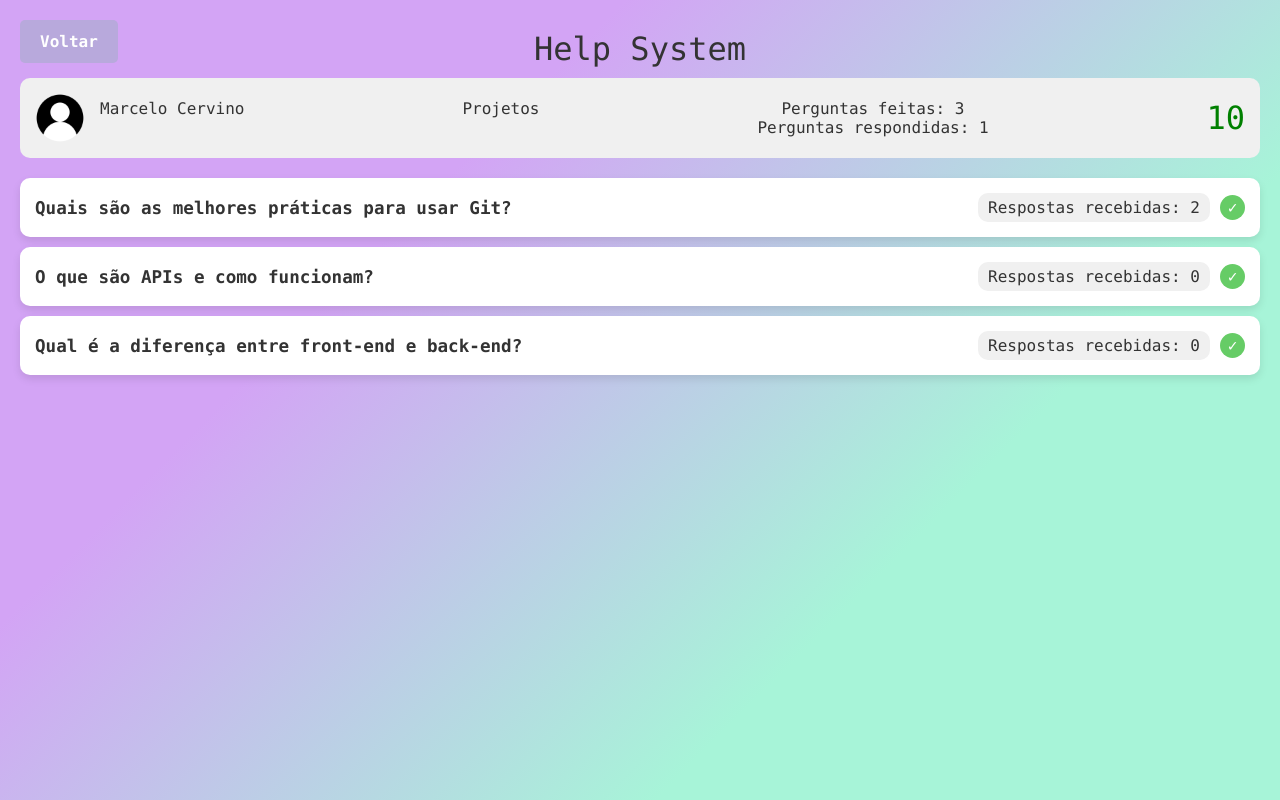
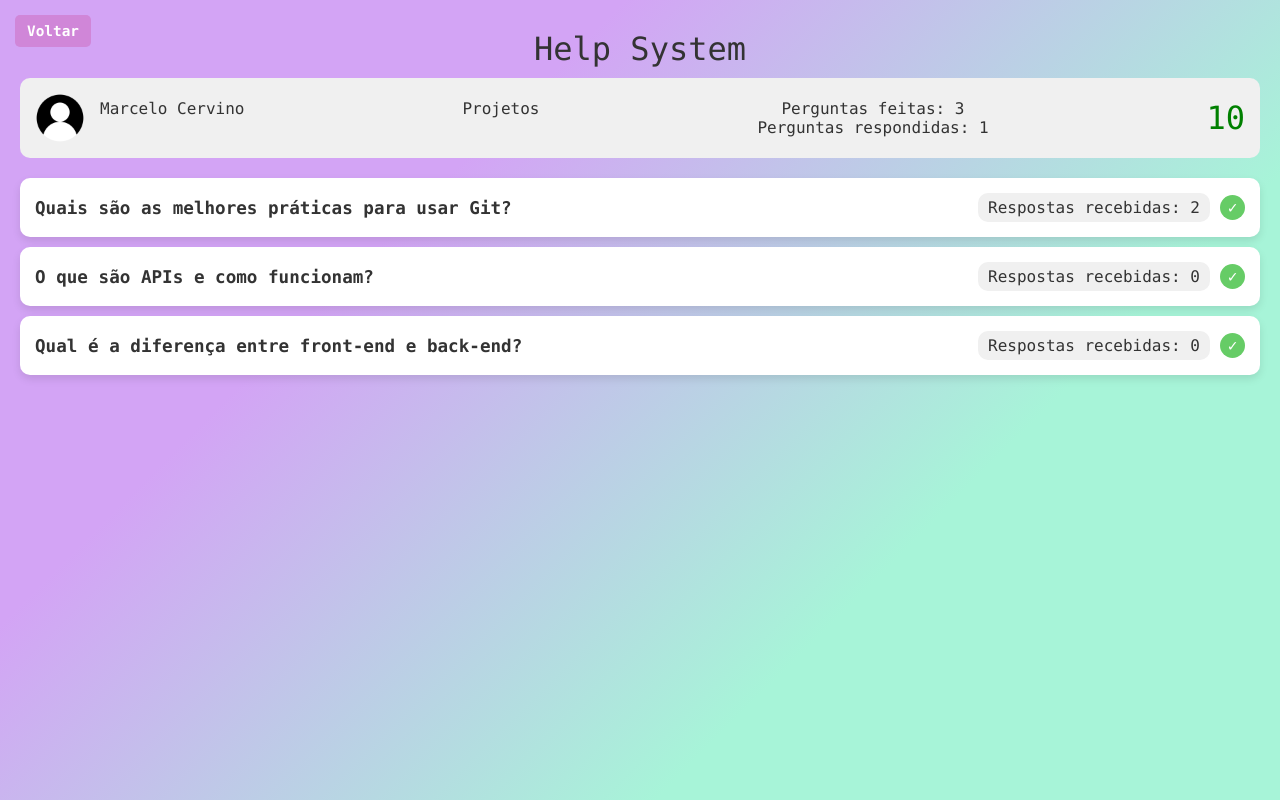
Before and after one commit to vinicius-vses/helpsystem, a plain HTML site: page templates/minhas-perguntas.html in a window 1280 px wide. Drawn offline with Linux system fonts and the light colour scheme.

Commit message:
Btn voltar com cores corrigidas

```diff
--- a/static/css/minhas-pergunta.css
+++ b/static/css/minhas-pergunta.css
@@ -100,17 +100,18 @@ h1{
 
 .back-button {
     position: absolute;
-    top: 20px;
-    left: 20px;
-    padding: 12px 20px;
-    background-color: #b8a9dc;
+    top: 15px;
+    left: 15px;
+    padding: 8px 12px;
+    background-color: #d086d8;
     color: #fff;
-    font-size: 1em;
+    font-size: 0.9em;
     font-weight: bold;
     text-decoration: none;
     border-radius: 5px;
     transition: background-color 0.3s;
-}
-.back-button:hover {
-    background-color: #6f97b3;
-}
+  }
+
+  .back-button:hover {
+    background-color: #9a7fb8;
+  }
```
